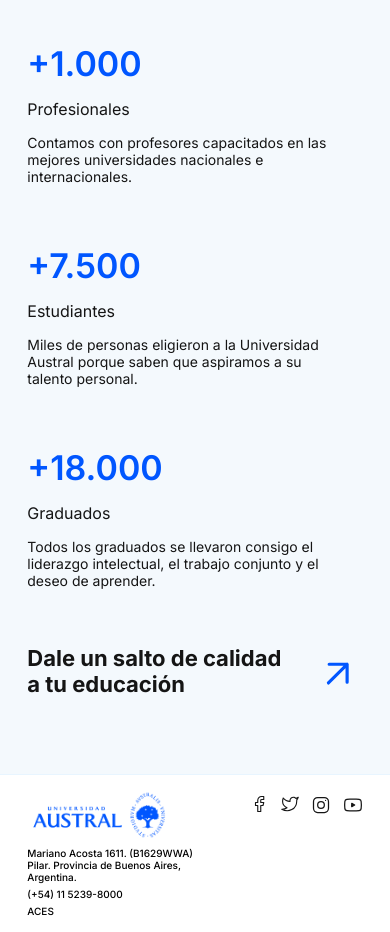
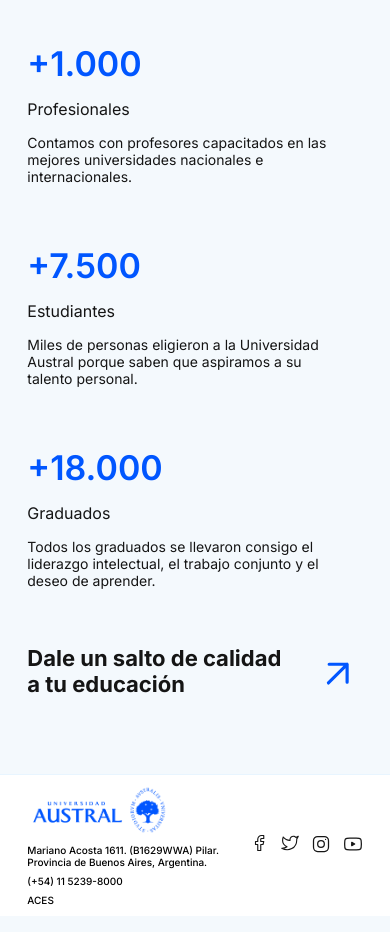
Before and after one commit to fedelpech/final-coderhouse, a website: page index.html in a window 390 px wide. Shown: the part 824-1756 px from the top of the page. Drawn offline with Linux system fonts and the light colour scheme.

```diff
--- a/index.html
+++ b/index.html
@@ -11,7 +11,7 @@
     <meta name="copyright" content="Universidad Austral"/>
     <meta name="robots" content= "index, follow">
     <link rel="canonical" href="https://https://felipedelpech.github.io/final-coderhouse/"/>
-    <link rel="shortcut icon" href="./public/img/fvicon.png">
+    <link rel="shortcut icon" href="./assets/img/fvicon.png">
     <link rel="stylesheet" href="./css/styles.css">
 </head>
 <body>
@@ -21,7 +21,7 @@
     <header>
         <nav class="nav-bar">
             <picture>
-                <a href="./index.html"><img src="./public/img/logo-ua.png" alt="Logo de la Universidad Austral"></a>
+                <a href="./index.html"><img src="./assets/img/logo-ua.png" alt="Logo de la Universidad Austral"></a>
             </picture>
             <ul class="nav-bar__list">
                 <li class="nav-bar__list-item">
@@ -224,7 +224,7 @@
                     </a>
                 </div>
                 <picture>
-                    <img src="./public/img/ua-visual.jpg" alt="La Universidad Austral vista desde arriba">
+                    <img src="./assets/img/ua-visual.jpg" alt="La Universidad Austral vista desde arriba">
                 </picture>
             </div>
         </section>
@@ -267,7 +267,7 @@
         <div class="footer-container">
             <div class="footer-container__info">
                 <picture>
-                    <a href="./index.html"><img src="./public/img/logo-ua.png" alt="Logo de la Universidad Austral"></a>
+                    <a href="./index.html"><img src="./assets/img/logo-ua.png" alt="Logo de la Universidad Austral"></a>
                 </picture>
                 <p>Mariano Acosta 1611. (B1629WWA) Pilar. Provincia de Buenos Aires, Argentina.</p>
                 <a href="tel:+54115239-8000"><p>(+54) 11 5239-8000</p></a>
--- a/sass/misc/_normalize.scss
+++ b/sass/misc/_normalize.scss
@@ -24,6 +24,7 @@
     background-color: $lightBlue;
     overflow-x: hidden;
     overflow-y: hidden;
+    text-rendering: optimizeLegibility;
 }
 
 ul {
--- a/sass/partials/_footer.scss
+++ b/sass/partials/_footer.scss
@@ -8,20 +8,26 @@
     background-color: $white;
     border-top: 1px solid $grayB;
     .footer-container {
-        @include flex(row, space-between, null, null, null);
+        @include flex(row, space-between, center, null, null);
         width: 86%;
         height: auto;
         &__info {
-            @include flex(column, null, null, null, null);
-            padding: 15px 0;
+            @include flex(row, null, center, 1.2rem, null);
+            padding: 10px 0;
             height: auto;
-            width: 170px;
+            width: auto;
             picture img {
                 height: 50px;
             }
             p {
                 padding: 5px 0 0 0;
                 font-weight: map-get($weights, md);
+            }
+            a {
+                transition: 0.2s ease-in-out;
+                &:hover {
+                    text-decoration: underline;
+                }
             }
         }
         &__social {
@@ -37,3 +43,14 @@
         }
     }
 }
+
+/* media queries */
+
+@media (max-width: 992px) {
+    .footer-container .footer-container__info {
+        flex-direction: column;
+        align-items: start;
+        gap: 0.2rem;
+        width: 200px;
+    }
+}
--- a/sass/views/_index.scss
+++ b/sass/views/_index.scss
@@ -209,6 +209,7 @@
             transition: 0.2s ease-in-out;
             &:hover svg {
                 transform: rotate(0deg);
+                color: $secondaryBlack;
             }
             &:hover span {
                 text-decoration: underline;
@@ -217,9 +218,6 @@
             h2 {
                 font-size: map-get($sizes, h1-rp);
                 color: $secondaryBlack;
-                span {
-                    transition: 0.2s ease-in-out;
-                }
             }
             svg {
                 margin: 5px 0 0 0;
```
Also changed, not shown: assets/img/austral-logo.jpg (renamed from public/img/austral-logo.jpg), assets/img/fvicon.png (renamed from public/img/fvicon.png), assets/img/logo-ua.png (renamed from public/img/logo-ua.png), assets/img/ua-preview.png (renamed from public/img/ua-preview.png), assets/img/ua-visual.jpg (renamed from public/img/ua-visual.jpg), css/styles.css, sass/views/_universidad.scss (added), universidad.html (added).
